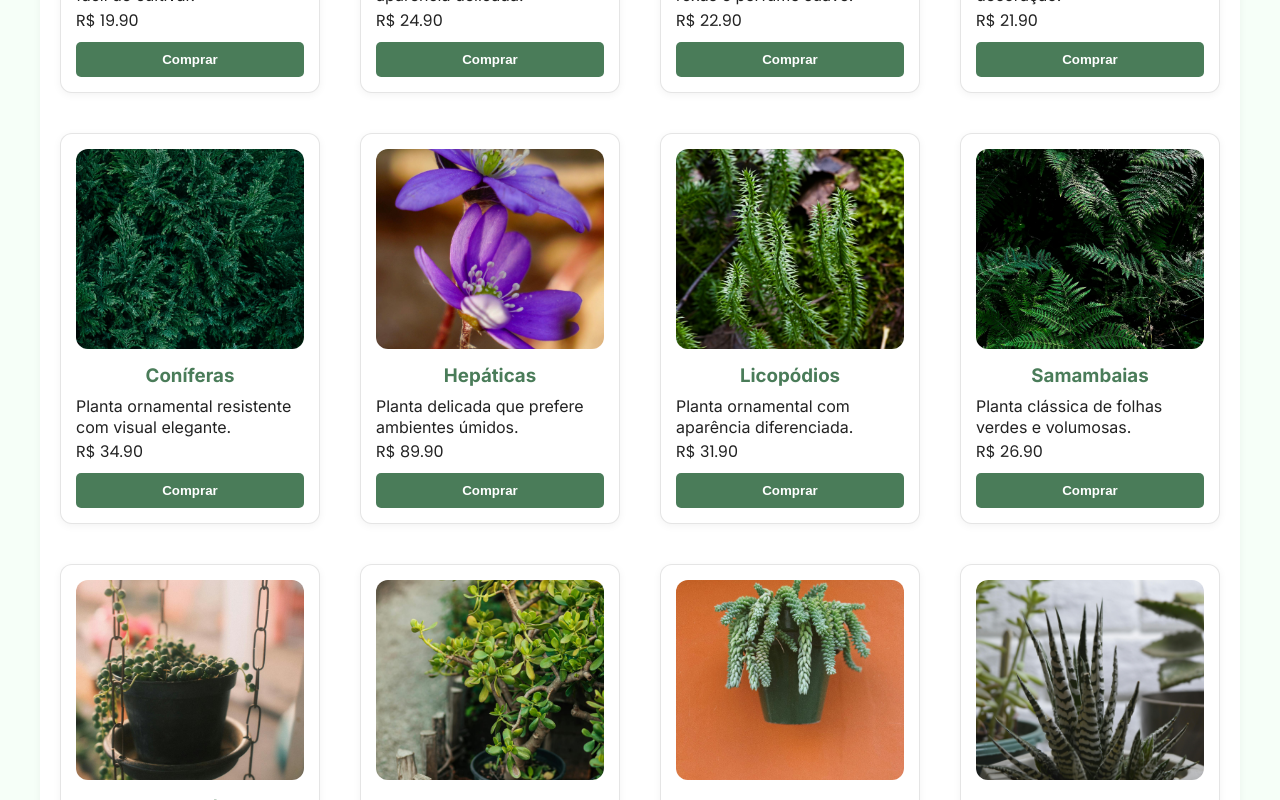
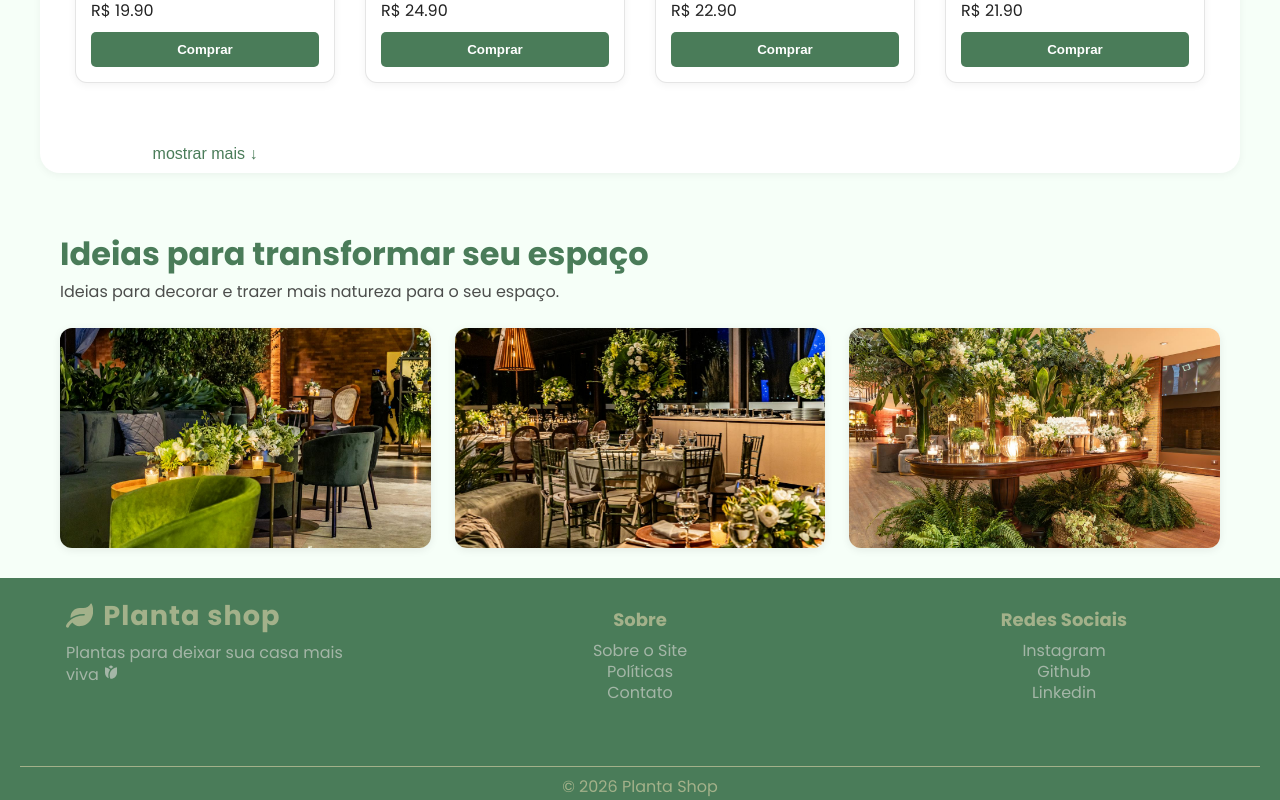
Before and after one commit to DiogoIV/My_store, a React (Vite) app: page / in a window 1280 px wide. Shown: the part 1520-2320 px from the top of the page. Built offline with nearby package versions, Linux system fonts and the light colour scheme.

Commit message:
set
add vermais

```diff
--- a/src/componentes/Main/Main.css
+++ b/src/componentes/Main/Main.css
@@ -287,12 +287,31 @@ span.desc-categorie {
     max-width: 1200px;
     width: 100%;
     margin: 0 auto;
-    gap: 40px;
+    gap: 30px;
     border-radius: 20px;
     box-shadow: 0 2px 8px rgba(0, 0, 0, 0.05);
     background: #ffffff;
     padding: 10px;
 
+}
+
+.btn-exibir {
+    display: block;
+    margin: 2rem auto 0;
+
+    background: transparent;
+    border: none;
+
+    color: var(--green-primary);
+    font-size: 1rem;
+    font-weight: 500;
+
+    cursor: pointer;
+    transition: opacity .2s ease;
+}
+
+.btn-exibir:hover {
+    opacity: .7;
 }
 
 /* destaques */
--- a/src/componentes/Main/Main.jsx
+++ b/src/componentes/Main/Main.jsx
@@ -13,7 +13,7 @@ import './Main.css'
 
 import { IoIosArrowBack, IoIosArrowForward, PiCactusBold } from '../../assets/icons'
 
-import { useState } from "react";
+import { use, useState } from "react";
 import { Link } from "react-router-dom";
 
 
@@ -64,7 +64,17 @@ function Main({ produtos, categorias }) {
     })
     /* cards*/
 
-    const produtosFiltrados = categoriaSelecionada === "Todos" ? produtos : produtos.filter(el => el.categoria === categoriaSelecionada)
+    const [vermais, setMais] = useState(false)
+
+    function verificar( ) {
+        if (!vermais) {
+            return produtos.slice(0,8)
+        } else {
+            return produtos
+        }
+    }
+
+    const produtosFiltrados = categoriaSelecionada === "Todos" ? verificar() : produtos.filter(el => el.categoria === categoriaSelecionada)
 
 
     const cards = produtosFiltrados.map((el) => {
@@ -107,6 +117,14 @@ function Main({ produtos, categorias }) {
 
             <section className="container_products">
                 {cards}
+                {categoriaSelecionada === "Todos" && (
+
+                    <button onClick={()=> setMais(!vermais)} className='btn-exibir'>
+                        {vermais ? 'Mostrar menos': "mostrar mais ↓"}
+                    </button>
+                )
+
+                }
             </section>
 
             <section className="container_destaques">
```
